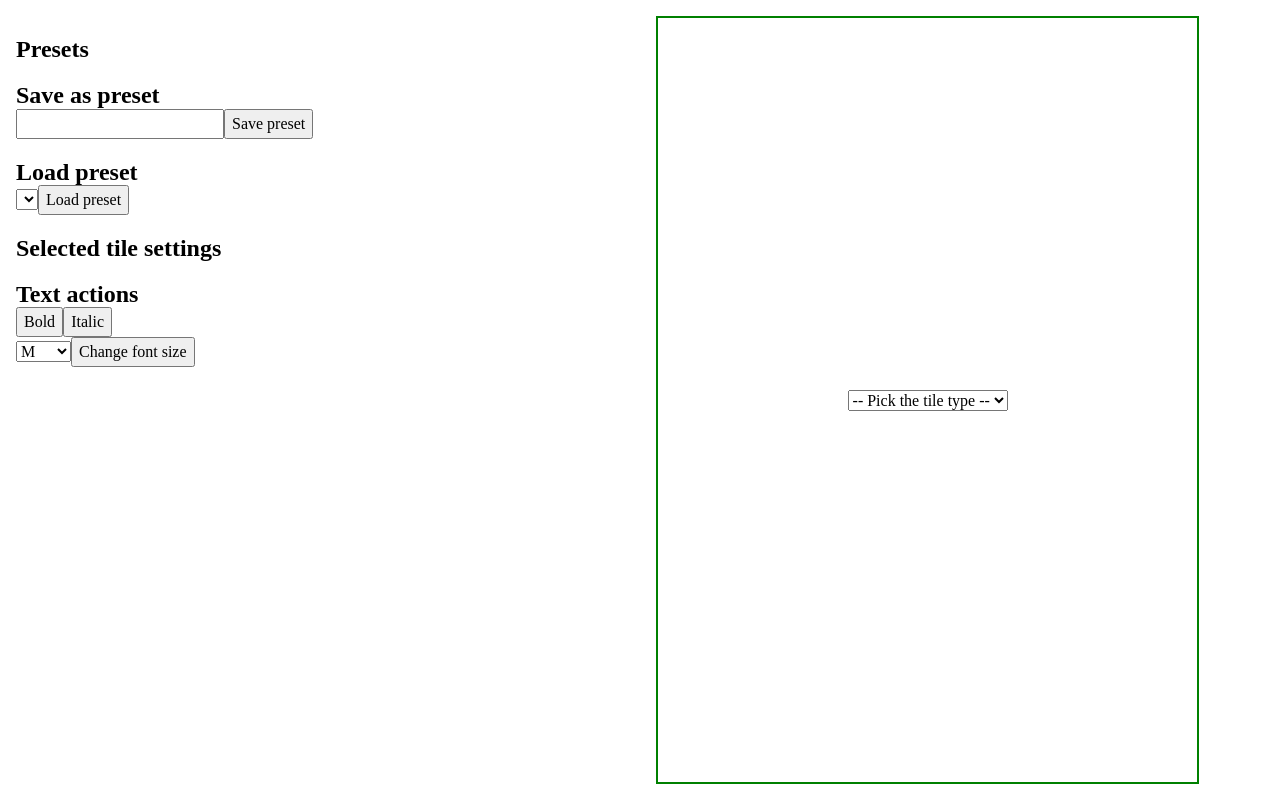
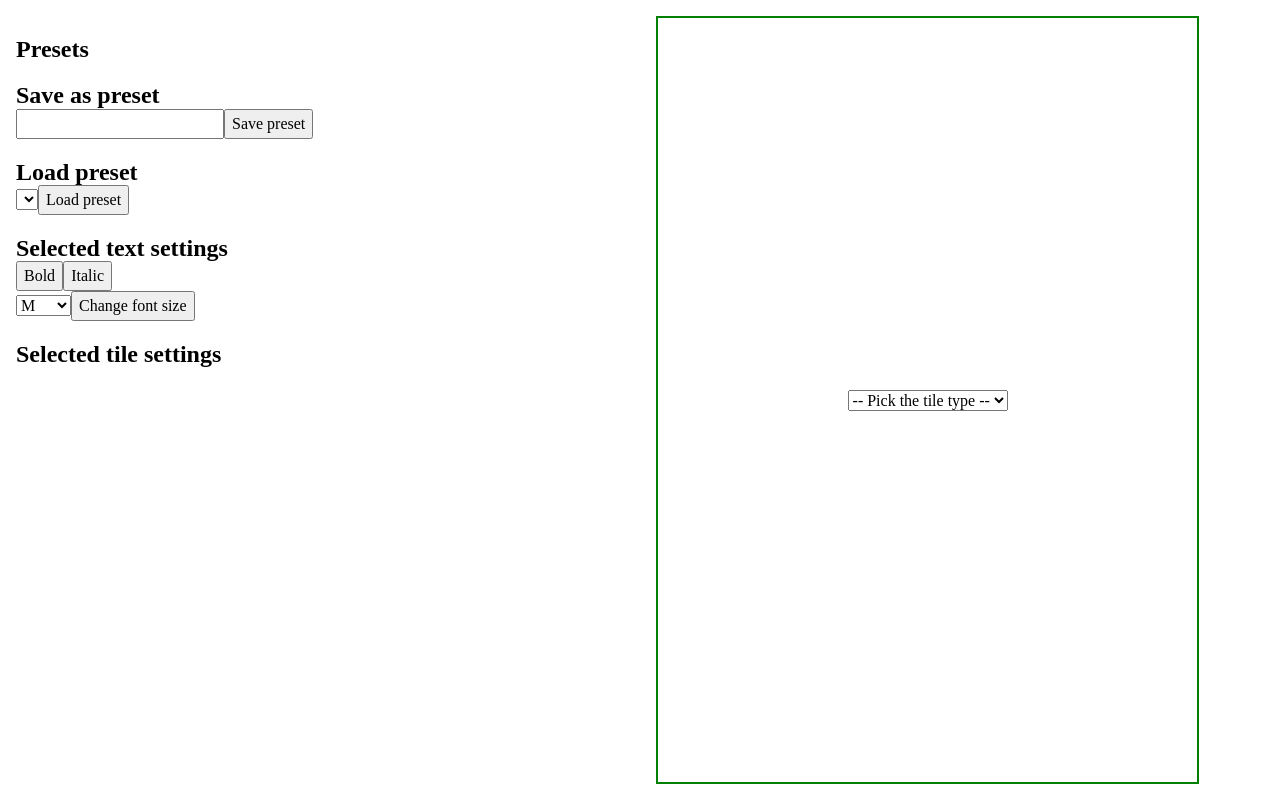
Before and after one commit to riccardofano/paper-sheet-editor, a React (Vite) app: page / in a window 1280 px wide. Built offline with nearby package versions, Linux system fonts and the light colour scheme.

Commit message:
Move text actions

```diff
--- a/src/components/SettingsPanel.tsx
+++ b/src/components/SettingsPanel.tsx
@@ -110,6 +110,9 @@ export default function SettingsPanel() {
         <button>Load preset</button>
       </form>
 
+      <h1>Selected text settings</h1>
+      <TextActions />
+
       <h1>Selected tile settings</h1>
       {selectedTile.type !== null &&
         Object.entries(selectedTile).map(([key, value]) => {
@@ -131,8 +134,6 @@ export default function SettingsPanel() {
             />
           );
         })}
-      <h1>Text actions</h1>
-      <TextActions />
     </section>
   );
 }
```
